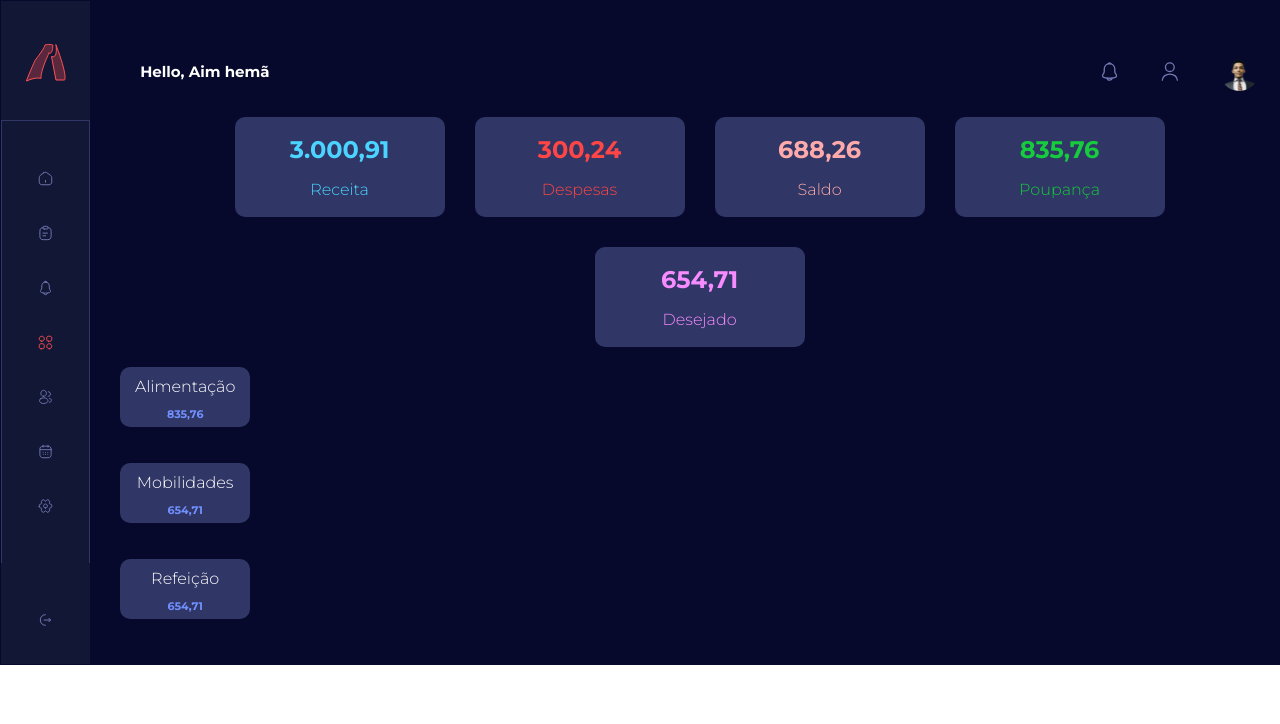
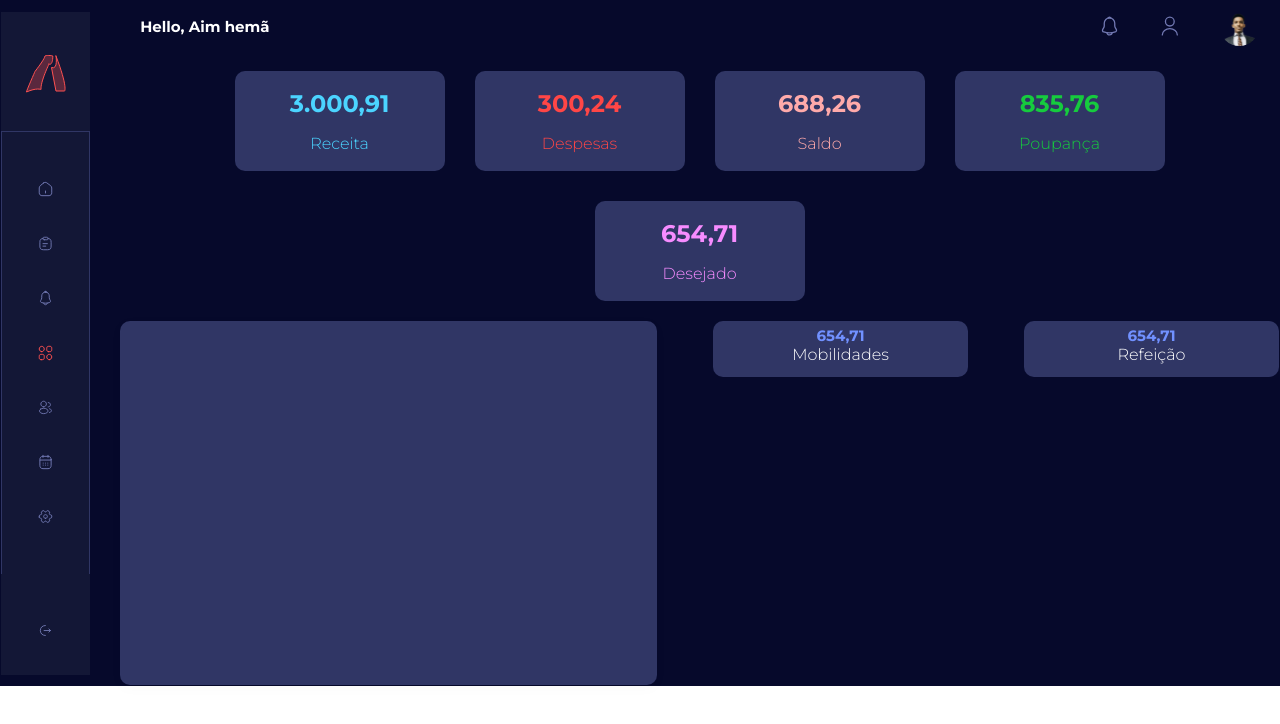
Before and after one commit to hemaAim/Dashboard__financas, a Next.js app: page / in a window 1280 px wide. Shown: the top 724 px of the page. Built offline with nearby package versions, Linux system fonts and the light colour scheme.

Commit message:
feat: criação do extrato

```diff
--- a/src/components/Extract/index.tsx
+++ b/src/components/Extract/index.tsx
@@ -2,7 +2,7 @@ import * as S from './styles'
 
 const Extract = () => (
   <S.Wrapper>
-    <h1>Extract</h1>
+
   </S.Wrapper>
 )
 
--- a/src/components/Extract/styles.ts
+++ b/src/components/Extract/styles.ts
@@ -1,3 +1,8 @@
 import styled from 'styled-components'
 
-export const Wrapper = styled.main``
+export const Wrapper = styled.main`
+width: 537px;
+height: 364px;
+background-color: #303665;
+filter: drop-shadow(0px 3.5px 5.5px rgba(0, 0, 0, 0.02));
+border-radius: 10px;`
--- a/src/components/Main/index.tsx
+++ b/src/components/Main/index.tsx
@@ -1,4 +1,5 @@
 import Card from 'components/Card'
+import Extract from 'components/Extract'
 import Header from 'components/Header'
 import Sidbar from 'components/Sidbar'
 import * as S from './styles'
@@ -16,22 +17,18 @@ const Main = ({}) => (
         <Card color="Lilais"  description="Desejado"  valor="654,71"  />
       </S.AllCard>
       <S.Second_main>
-        <Card
-          color="Branco"
-          description="Alimentação"
-          size="Cardpequeno"
-          valor="835,76"
-        />
+        <Extract/>
+
         <Card
           color="Branco"
           description="Mobilidades"
-          size="Cardpequeno"
+          size="Cardgrande"
           valor="654,71"
         />
         <Card
           color="Branco"
           description="Refeição"
-          size="Cardpequeno"
+          size="Cardgrande"
           valor="654,71"
         />
       </S.Second_main>
--- a/src/components/Main/styles.ts
+++ b/src/components/Main/styles.ts
@@ -28,7 +28,8 @@ export const AllCard = styled.div`
 
 `
 export const Second_main = styled.main`
-gap: 36px;
+
 display: flex;
-flex-direction: column;
+flex-direction: row;
+justify-content: space-between;
 `;
```
